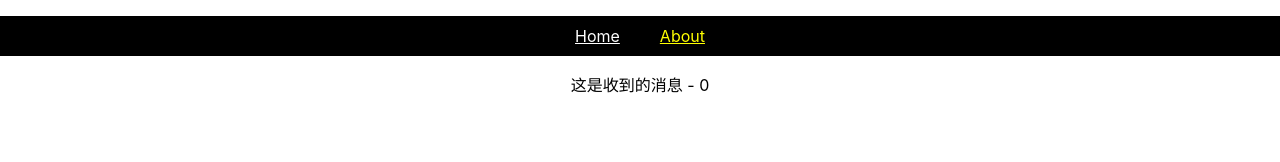
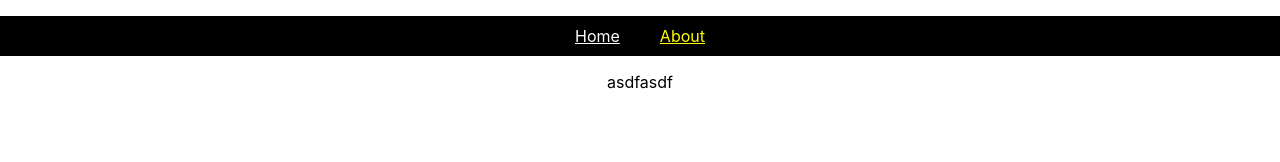
Before and after one commit to lixingyangok/react-with-ts, a React (Create React App) app: page /msg in a window 1280 px wide. Shown: the top 162 px of the page. Built offline with nearby package versions, Linux system fonts and the light colour scheme.

Commit message:
learn react hook function

```diff
--- a/src/App.tsx
+++ b/src/App.tsx
@@ -4,8 +4,10 @@ import { BrowserRouter, Switch, Route, Redirect } from 'react-router-dom';
 //
 import './App.css';
 import Home from './pages/home/home';
-import Msg from './pages/msg/msg';
+// import Msg from './pages/msg/msg';
 import Nav from './common/nav/nav';
+import About from './pages/about/about';
+
 
 
 const App: React.FC = () => {
@@ -18,7 +20,7 @@ const App: React.FC = () => {
                     {/* 注意：加了exact就不能匹配子路由 */}
                     <Redirect exact from="/" to="/btn" ></Redirect>
                     <Route path="/btn" component={ Home } ></Route>
-                    <Route path="/msg" component={ Msg } ></Route>
+                    <Route path="/msg" component={ About } ></Route>
                 </Switch>
             </div>
         </BrowserRouter>
--- /dev/null
+++ b/src/pages/about/about.tsx
@@ -0,0 +1,19 @@
+import React from 'react';
+
+
+interface IProps{
+    name?: string,
+}
+
+
+export default class About extends React.Component< IProps > {
+    constructor( props:IProps ){
+        super( props );
+        console.log( 'constructor - 加载的时候调用一次，可以初始化state' );
+    }
+    render(){
+        return <div>
+            asdfasdf
+        </div>
+    }
+}
```
